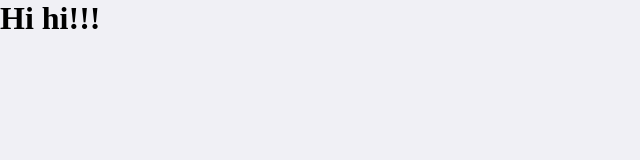
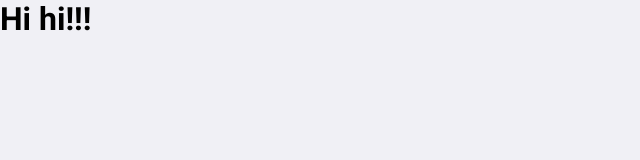
Before and after one commit to jader-germano/frontend-nanowwnote, a React (Create React App) app: page / in a window 1280 px wide. Shown: the top 160 px of the page, without its empty margins (0-640 px from the left). Built offline with nearby package versions, Linux system fonts and the light colour scheme.

Commit message:
default indent props added to tslint and global styles implemented

```diff
--- a/public/index.html
+++ b/public/index.html
@@ -9,6 +9,7 @@
       content="Nannowwnote"
     />
     <title>Nannoww Note</title>
+      <link href="https://fonts.googleapis.com/css2?family=Roboto:wght@400;700&display=swap" rel="stylesheet">
   </head>
   <body>
     <noscript>You need to enable JavaScript to run this app.</noscript>
--- a/src/styles/global.ts
+++ b/src/styles/global.ts
@@ -1,4 +1,5 @@
 import { createGlobalStyle } from 'styled-components';
+import background from '../assets/background.svg';
 
 export default createGlobalStyle`
   *{
@@ -7,7 +8,25 @@ export default createGlobalStyle`
   outline: 0;
   box-sizing: border-box;
   }
-  body {
+ body {
+  // forreference about background in styled component literals
+  /*background: #f0f0f5 url(${background}) no-repeat 70% top;*/
   background: #f0f0f5;
+  -webkit-font-smoothing: antialiased;
+  }
+
+  body, input, button {
+    font: 16px Roboto, sans-serif;
+
+  }
+
+  #root {
+ /* max-width: 940px;
+  margin: 0 auto;
+  padding: 40px 20px;*/
+  }
+
+  button {
+  cursor: pointer;
   }
 `;
```
Also changed, not shown: .eslintrc.json, src/assets/background.svg (added).
